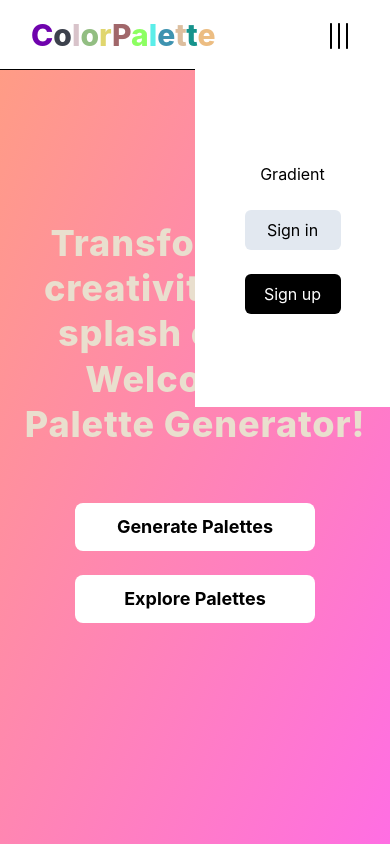
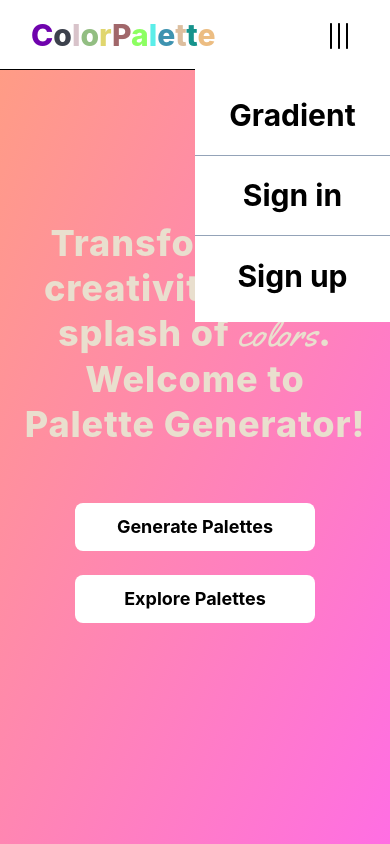
Before and after one commit to Anky9972/colorpalette, a React (Create React App) app: page / in a window 390 px wide. Both pictures are taken after a click on the button 338 px from the left and 36 px from the top of the page. Built offline with nearby package versions, Linux system fonts and the light colour scheme.

Commit message:
nav update

```diff
--- a/src/components/Navbar.jsx
+++ b/src/components/Navbar.jsx
@@ -85,18 +85,18 @@ function Navbar() {
           </ul>
           {ismenuopen && (
             <div className='w-1/2 right-0 b h-1/2 fixed  z-50  top-[69px] '>
-              <ul className=' md:w-1/2 flex bg-white h-4/5 flex-col justify-center items-center gap-6'>
+              <ul className=' md:w-1/2 flex bg-white h-3/5 flex-col justify-center items-center '>
                 <>
-                  <li><NavLink to='/gradient' onClick={() => { setIsMenuOpen(false) }}>Gradient</NavLink></li>
+                  <li className='w-full border-b text-3xl border-slate-400 font-bold  h-20 flex justify-center items-center'><NavLink to='/gradient' onClick={() => { setIsMenuOpen(false) }}>Gradient</NavLink></li>
                   {isLoggedIn ? (
                     <>
-                      <li className='w-10 h-10 hover:bg-slate-200 rounded-full flex justify-center items-center text-3xl'><PiUserCircleThin /></li>
-                      <li><button className='w-24 h-10 rounded-md bg-black text-white' onClick={handleLogout}>Logout</button></li>
+                      <li className='w-full border-b text-5xl border-slate-400  h-20 flex justify-center items-center'><PiUserCircleThin /></li>
+                      <li className='w-full  text-3xl font-bold  h-20 flex justify-center items-center'><button className='w-full h-full' onClick={handleLogout}>Logout</button></li>
                     </>
                   ) : (
                     <>
-                      <li><button className='w-24 h-10 rounded-md bg-slate-200' onClick={() => { setSignin(true); setIsMenuOpen(false) }}>Sign in</button></li>
-                      <li><button className='w-24 h-10 rounded-md bg-black text-white' onClick={() => { setSignup(true); setIsMenuOpen(false) }}>Sign up</button></li>
+                      <li className='w-full border-b text-3xl font-bold border-slate-400  h-20 flex justify-center items-center'><button className='w-full h-full' onClick={() => { setSignin(true); setIsMenuOpen(false) }}>Sign in</button></li>
+                      <li className='w-full   h-20 font-bold text-3xl flex justify-center items-center'><button className='w-full h-full ' onClick={() => { setSignup(true); setIsMenuOpen(false) }}>Sign up</button></li>
                     </>
                   )}
                 </>
```
